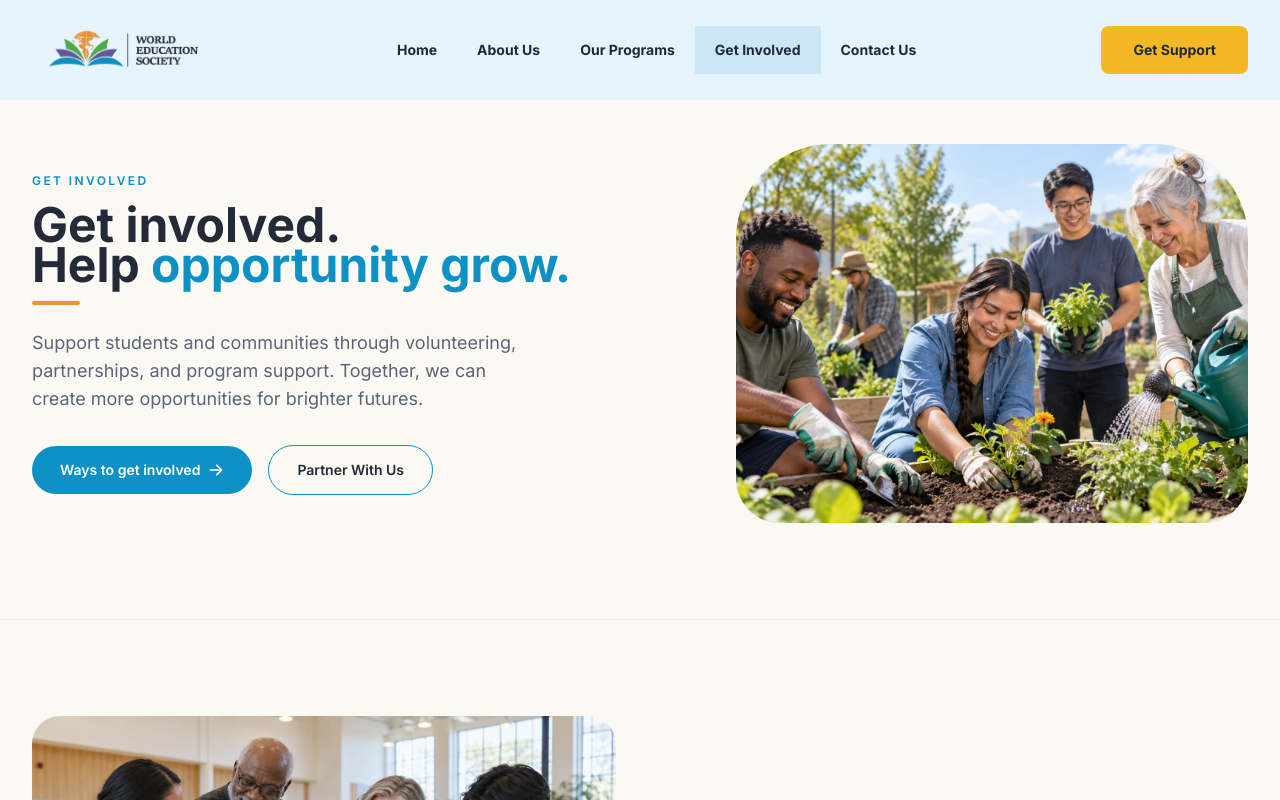
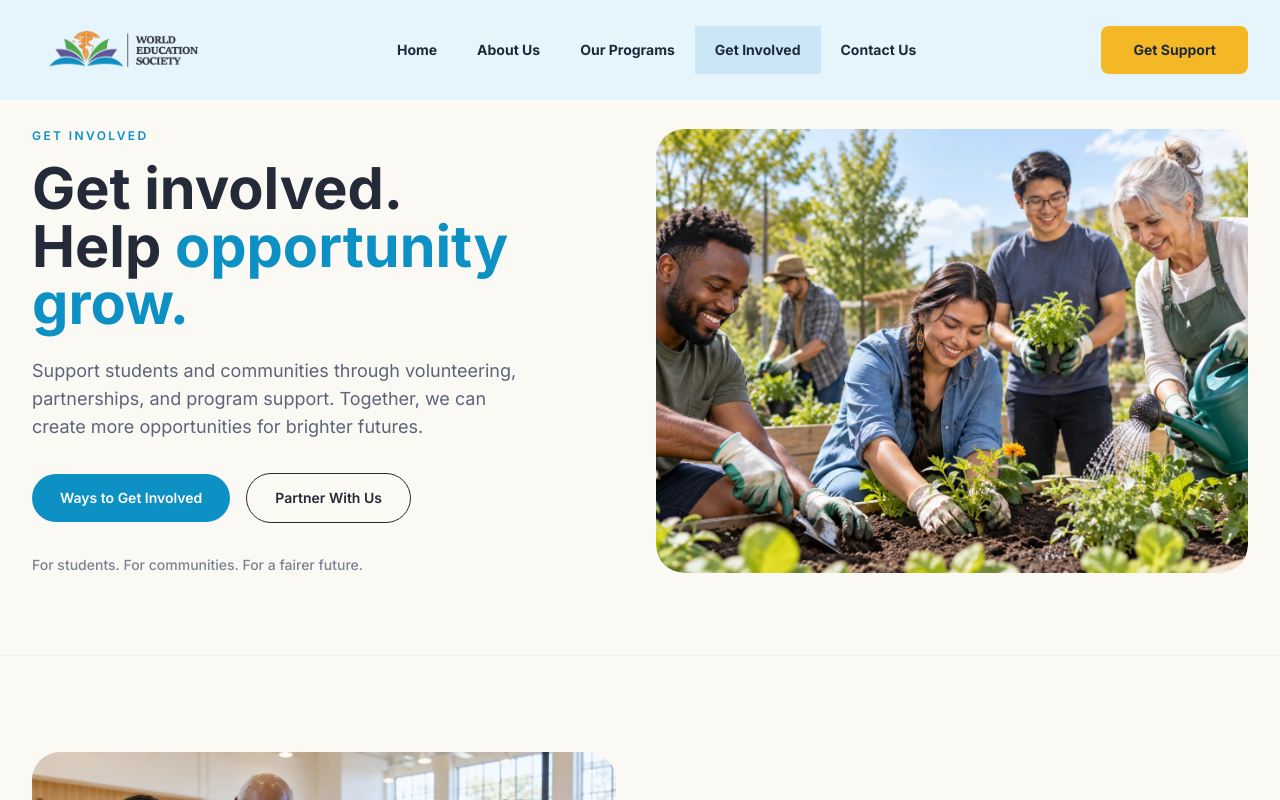
Before and after one commit to Martins-technologies/world-education-society, a React (Vite) app: page /getinvolved in a window 1280 px wide. Shown: the top 800 px of the page. Built offline with nearby package versions, Linux system fonts and the light colour scheme.

Commit message:
hero sections updated

```diff
--- a/src/components/Hero.jsx
+++ b/src/components/Hero.jsx
@@ -78,7 +78,7 @@ export default function Hero() {
           {/* Hero Image Block */}
           <div className="lg:col-span-6">
             <div className="relative mx-auto max-w-xl lg:max-w-none">
-              <div className="relative overflow-hidden rounded-[28px] bg-gray-100 aspect-[4/3] sm:aspect-[1.25/1]">
+              <div className="relative overflow-hidden rounded-[28px] bg-[#EFECE4] aspect-[4/3]">
                 <AnimatePresence mode="wait">
                   <motion.img
                     key={currentSlide}
@@ -88,7 +88,7 @@ export default function Hero() {
                     animate={{ opacity: 1 }}
                     exit={{ opacity: 0 }}
                     transition={{ duration: 0.5 }}
-                    className="h-full w-full object-cover absolute inset-0"
+                    className="h-full w-full object-contain absolute inset-0 rounded-[28px]"
                   />
                 </AnimatePresence>
               </div>
--- a/src/pages/AboutUs.jsx
+++ b/src/pages/AboutUs.jsx
@@ -7,49 +7,54 @@ export default function AboutUs() {
     <div className="bg-[#FBF9F4] min-h-screen text-[#242A38]">
 
       {/* 1) HERO SECTION */}
-      <section className="relative overflow-hidden pt-28 pb-16 sm:pt-36 sm:pb-24">
+      <section className="relative overflow-hidden pt-24 pb-14 sm:pt-32 sm:pb-20 bg-[#FBF9F4]">
         <div className="container mx-auto px-[15px] sm:px-6 lg:px-8">
           <div className="grid items-center gap-12 lg:grid-cols-12 lg:gap-8">
 
             {/* Left Text Block */}
-            {/* Left Text Block */}
-            <div className="lg:col-span-6 pr-2 lg:pr-4">
+            <div className="lg:col-span-6">
               <p className="text-xs font-semibold uppercase tracking-[0.2em] text-[#0D90C4] mb-4">
                 ABOUT WORLD EDUCATION SOCIETY
               </p>
 
-              <h1 className="text-3xl font-bold leading-[1.15] text-[#242A38] sm:text-4xl lg:text-[2.6rem] xl:text-[3.1rem] font-sans">
+              <h1 className="text-4xl font-bold leading-[1.1] text-[#242A38] sm:text-5xl lg:text-[3.6rem] font-sans">
                 People.<br />
                 Education.<br />
                 <span className="text-[#0D90C4]">Stronger Communities.</span>
               </h1>
 
-              {/* Accent Line Bar */}
-              <div className="mt-4 h-1 w-12 rounded-full bg-[#EC9136]" />
-
               <p className="mt-6 max-w-lg text-base leading-relaxed text-[#5B6478] sm:text-lg">
                 World Education Society is a non-profit organization dedicated to helping individuals and communities access educational opportunities through guidance, support and collaboration.
               </p>
 
-              <div className="mt-8">
+              <div className="mt-8 flex flex-wrap items-center gap-4">
                 <Link
                   to="/programs"
-                  className="inline-flex items-center gap-2 justify-center rounded-full bg-[#0D90C4] px-7 py-3.5 text-sm font-semibold text-white shadow-xs transition-colors hover:bg-[#0B76A3]"
+                  className="inline-flex items-center justify-center rounded-full bg-[#0D90C4] px-7 py-3.5 text-sm font-semibold text-white shadow-xs transition-colors hover:bg-[#0B76A3]"
                 >
-                  <span>Our Programs</span>
-                  <HiArrowRight className="h-4 w-4" />
+                  Explore Our Programs
+                </Link>
+                <Link
+                  to="/get-involved"
+                  className="inline-flex items-center justify-center rounded-full border border-[#242A38] px-7 py-3.5 text-sm font-semibold text-[#242A38] transition-colors hover:bg-[#242A38] hover:text-white"
+                >
+                  Get Involved
                 </Link>
               </div>
+
+              <p className="mt-8 text-xs font-medium text-[#5B6478]/80 sm:text-sm">
+                For students. For communities. For a fairer future.
+              </p>
             </div>
 
             {/* Right Hero Image */}
-            <div className="lg:col-span-6 flex lg:justify-end">
-              <div className="relative w-full max-w-xl lg:max-w-md xl:max-w-lg">
-                <div className="overflow-hidden rounded-[28px] bg-gray-100 aspect-[1.25/1] w-full shadow-xs">
+            <div className="lg:col-span-6">
+              <div className="relative mx-auto max-w-xl lg:max-w-none">
+                <div className="relative overflow-hidden rounded-[28px] bg-[#EFECE4] aspect-[4/3] shadow-xs">
                   <img
                     src="/about-us/01_about_us_hero.webp"
                     alt="Group of students walking together on campus"
-                    className="h-full w-full object-cover object-top"
+                    className="h-full w-full object-cover object-center absolute inset-0 rounded-[28px]"
                   />
                 </div>
               </div>
--- a/src/pages/ContactUsPage.jsx
+++ b/src/pages/ContactUsPage.jsx
@@ -69,52 +69,53 @@ export default function ContactUsPage() {
     <div className="bg-[#FBF9F4] min-h-screen text-[#242A38]">
 
       {/* 1) HERO SECTION */}
-      <section className="relative overflow-hidden pt-28 pb-16 sm:pt-36 sm:pb-24">
+      <section className="relative overflow-hidden pt-24 pb-14 sm:pt-32 sm:pb-20 bg-[#FBF9F4]">
         <div className="container mx-auto px-[15px] sm:px-6 lg:px-8">
           <div className="grid items-center gap-12 lg:grid-cols-12 lg:gap-8">
 
             {/* Left Text Content */}
-            <div className="lg:col-span-6 pr-2 lg:pr-4">
+            <div className="lg:col-span-6">
               <p className="text-xs font-semibold uppercase tracking-[0.2em] text-[#0D90C4] mb-4">
                 CONTACT US
               </p>
 
-              <h1 className="text-4xl font-bold leading-[1.15] text-[#242A38] sm:text-5xl lg:text-[3.2rem] xl:text-[3.6rem] font-sans">
+              <h1 className="text-4xl font-bold leading-[1.1] text-[#242A38] sm:text-5xl lg:text-[3.6rem] font-sans">
                 We&apos;re here<br />
-                <span className="whitespace-nowrap">to <span className="text-[#0D90C4]">help.</span></span>
+                to <span className="text-[#0D90C4]">help.</span>
               </h1>
-
-              {/* Accent Line Bar */}
-              <div className="mt-4 h-1 w-12 rounded-full bg-[#EC9136]" />
 
               <p className="mt-6 max-w-lg text-base leading-relaxed text-[#5B6478] sm:text-lg">
                 Have a question, need guidance or want to learn more about our programs? We&apos;d love to hear from you. Our team is here to support you.
               </p>
 
-              <div className="mt-8 flex flex-col items-start gap-3">
+              <div className="mt-8 flex flex-wrap items-center gap-4">
                 <button
                   onClick={scrollToForm}
-                  className="inline-flex items-center justify-center rounded-full bg-[#0D90C4] px-8 py-3.5 text-sm font-semibold text-white shadow-xs transition-colors hover:bg-[#0B76A3] cursor-pointer"
+                  className="inline-flex items-center justify-center rounded-full bg-[#0D90C4] px-7 py-3.5 text-sm font-semibold text-white shadow-xs transition-colors hover:bg-[#0B76A3] cursor-pointer"
                 >
                   Get in Touch
                 </button>
-                <p className="text-xs font-medium text-[#5B6478]/80 sm:text-sm">
-                  For students. For communities. For a fairer future.
-                </p>
+                <Link
+                  to="/programs"
+                  className="inline-flex items-center justify-center rounded-full border border-[#242A38] px-7 py-3.5 text-sm font-semibold text-[#242A38] transition-colors hover:bg-[#242A38] hover:text-white"
+                >
+                  Explore Programs
+                </Link>
               </div>
+
+              <p className="mt-8 text-xs font-medium text-[#5B6478]/80 sm:text-sm">
+                For students. For communities. For a fairer future.
+              </p>
             </div>
 
-            {/* Right Hero Image with decorative accent circle */}
-            <div className="lg:col-span-6 flex lg:justify-end relative">
-              {/* Soft light-blue decorative background shape */}
-              <div className="absolute -left-6 top-1/2 -translate-y-1/2 h-64 w-32 rounded-full bg-[#E5F5FC] -z-10 hidden sm:block" />
-
-              <div className="relative w-full max-w-xl lg:max-w-md xl:max-w-lg">
-                <div className="overflow-hidden rounded-t-[70px] rounded-b-[36px] sm:rounded-t-[95px] sm:rounded-b-[44px] bg-gray-100 aspect-[1.08/1] w-full shadow-xs">
+            {/* Right Hero Image */}
+            <div className="lg:col-span-6">
+              <div className="relative mx-auto max-w-xl lg:max-w-none">
+                <div className="relative overflow-hidden rounded-[28px] bg-[#EFECE4] aspect-[4/3] shadow-xs">
                   <img
                     src="/contact-us/hero.webp"
                     alt="Advisor speaking warmly with student"
-                    className="h-full w-full object-cover object-top"
+                    className="h-full w-full object-cover object-top absolute inset-0 rounded-[28px]"
                   />
                 </div>
               </div>
--- a/src/pages/GetInvolvedPage.jsx
+++ b/src/pages/GetInvolvedPage.jsx
@@ -25,55 +25,53 @@ export default function GetInvolvedPage() {
     <div className="bg-[#FBF9F4] min-h-screen text-[#242A38]">
 
       {/* 1) HERO SECTION */}
-      <section className="relative overflow-hidden pt-28 pb-16 sm:pt-36 sm:pb-24">
+      <section className="relative overflow-hidden pt-24 pb-14 sm:pt-32 sm:pb-20 bg-[#FBF9F4]">
         <div className="container mx-auto px-[15px] sm:px-6 lg:px-8">
           <div className="grid items-center gap-12 lg:grid-cols-12 lg:gap-8">
 
             {/* Left Text Block */}
-            <div className="lg:col-span-6 pr-2 lg:pr-4">
+            <div className="lg:col-span-6">
               <p className="text-xs font-semibold uppercase tracking-[0.2em] text-[#0D90C4] mb-4">
                 GET INVOLVED
               </p>
 
-              <h1 className="text-3xl font-bold leading-[1.15] text-[#242A38] sm:text-4xl lg:text-[2.5rem] xl:text-[3rem] font-sans">
-                <span>Get involved.</span><br />
-                <span className="whitespace-nowrap">Help <span className="text-[#0D90C4]">opportunity grow.</span></span>
+              <h1 className="text-4xl font-bold leading-[1.1] text-[#242A38] sm:text-5xl lg:text-[3.6rem] font-sans">
+                Get involved.<br />
+                Help <span className="text-[#0D90C4]">opportunity grow.</span>
               </h1>
-
-              {/* Accent Line Bar */}
-              <div className="mt-4 h-1 w-12 rounded-full bg-[#EC9136]" />
 
               <p className="mt-6 max-w-lg text-base leading-relaxed text-[#5B6478] sm:text-lg">
                 Support students and communities through volunteering, partnerships, and program support. Together, we can create more opportunities for brighter futures.
               </p>
 
               <div className="mt-8 flex flex-wrap items-center gap-4">
-                <a
-                  href="#"
-                  onClick={(e) => e.preventDefault()}
-                  className="inline-flex items-center gap-2 justify-center rounded-full bg-[#0D90C4] px-7 py-3.5 text-sm font-semibold text-white shadow-xs transition-colors hover:bg-[#0B76A3]"
+                <Link
+                  to="/contact"
+                  className="inline-flex items-center justify-center rounded-full bg-[#0D90C4] px-7 py-3.5 text-sm font-semibold text-white shadow-xs transition-colors hover:bg-[#0B76A3]"
                 >
-                  <span>Ways to get involved</span>
-                  <HiArrowRight className="h-4 w-4" />
-                </a>
-                <a
-                  href="#"
-                  onClick={(e) => e.preventDefault()}
-                  className="inline-flex items-center justify-center rounded-full border border-[#0D90C4] px-7 py-3.5 text-sm font-semibold text-[#242A38] transition-colors hover:bg-[#0D90C4] hover:text-white"
+                  Ways to Get Involved
+                </Link>
+                <Link
+                  to="/contact"
+                  className="inline-flex items-center justify-center rounded-full border border-[#242A38] px-7 py-3.5 text-sm font-semibold text-[#242A38] transition-colors hover:bg-[#242A38] hover:text-white"
                 >
                   Partner With Us
-                </a>
+                </Link>
               </div>
+
+              <p className="mt-8 text-xs font-medium text-[#5B6478]/80 sm:text-sm">
+                For students. For communities. For a fairer future.
+              </p>
             </div>
 
             {/* Right Hero Image */}
-            <div className="lg:col-span-6 flex lg:justify-end">
-              <div className="relative w-full max-w-xl lg:max-w-md xl:max-w-lg">
-                <div className="overflow-hidden rounded-t-[70px] rounded-b-[36px] sm:rounded-t-[95px] sm:rounded-b-[44px] bg-gray-100 aspect-[1.35/1] w-full shadow-xs">
+            <div className="lg:col-span-6">
+              <div className="relative mx-auto max-w-xl lg:max-w-none">
+                <div className="relative overflow-hidden rounded-[28px] bg-[#EFECE4] aspect-[4/3] shadow-xs">
                   <img
                     src="/get-involved/hero.webp"
                     alt="Volunteers tending to plants outdoors together"
-                    className="h-full w-full object-cover object-center"
+                    className="h-full w-full object-cover object-center absolute inset-0 rounded-[28px]"
                   />
                 </div>
               </div>
--- a/src/pages/OurPrograms.jsx
+++ b/src/pages/OurPrograms.jsx
@@ -51,50 +51,53 @@ export default function OurPrograms() {
     <div className="bg-[#FBF9F4] min-h-screen text-[#242A38]">
 
       {/* 1) HERO SECTION */}
-      <section className="relative overflow-hidden pt-28 pb-16 sm:pt-36 sm:pb-24">
+      <section className="relative overflow-hidden pt-24 pb-14 sm:pt-32 sm:pb-20 bg-[#FBF9F4]">
         <div className="container mx-auto px-[15px] sm:px-6 lg:px-8">
           <div className="grid items-center gap-12 lg:grid-cols-12 lg:gap-8">
 
             {/* Left Text Content */}
-            <div className="lg:col-span-6 pr-2 lg:pr-4">
+            <div className="lg:col-span-6">
               <p className="text-xs font-semibold uppercase tracking-[0.2em] text-[#0D90C4] mb-4">
                 OUR PROGRAMS
               </p>
 
-              <h1 className="text-3xl font-bold leading-[1.15] text-[#242A38] sm:text-4xl lg:text-[2.6rem] xl:text-[3.1rem] font-sans">
+              <h1 className="text-4xl font-bold leading-[1.1] text-[#242A38] sm:text-5xl lg:text-[3.6rem] font-sans">
                 Learning today.<br />
                 Brighter <span className="text-[#0D90C4]">tomorrows.</span>
               </h1>
-
-              {/* Accent Line Bar */}
-              <div className="mt-4 h-1 w-12 rounded-full bg-[#EC9136]" />
 
               <p className="mt-6 max-w-lg text-base leading-relaxed text-[#5B6478] sm:text-lg">
                 Our programs are designed to remove barriers, create opportunities and empower individuals and communities through education, support and collaboration.
               </p>
 
-              <div className="mt-8 flex flex-col items-start gap-3">
+              <div className="mt-8 flex flex-wrap items-center gap-4">
                 <Link
                   to="/contact"
-                  className="inline-flex items-center gap-2 justify-center rounded-full bg-[#0D90C4] px-7 py-3.5 text-sm font-semibold text-white shadow-xs transition-colors hover:bg-[#0B76A3]"
+                  className="inline-flex items-center justify-center rounded-full bg-[#0D90C4] px-7 py-3.5 text-sm font-semibold text-white shadow-xs transition-colors hover:bg-[#0B76A3]"
                 >
-                  <span>Get Support</span>
-                  <HiArrowRight className="h-4 w-4" />
+                  Get Support
                 </Link>
-                <p className="text-xs font-medium text-[#5B6478]/80 sm:text-sm">
-                  For students. For communities. For a fairer future.
-                </p>
+                <Link
+                  to="/get-involved"
+                  className="inline-flex items-center justify-center rounded-full border border-[#242A38] px-7 py-3.5 text-sm font-semibold text-[#242A38] transition-colors hover:bg-[#242A38] hover:text-white"
+                >
+                  Get Involved
+                </Link>
               </div>
+
+              <p className="mt-8 text-xs font-medium text-[#5B6478]/80 sm:text-sm">
+                For students. For communities. For a fairer future.
+              </p>
             </div>
 
             {/* Right Hero Image */}
-            <div className="lg:col-span-6 flex lg:justify-end">
-              <div className="relative w-full max-w-xl lg:max-w-md xl:max-w-lg">
-                <div className="overflow-hidden rounded-t-[70px] rounded-b-[36px] sm:rounded-t-[95px] sm:rounded-b-[44px] bg-gray-100 aspect-[1.35/1] w-full shadow-xs">
+            <div className="lg:col-span-6">
+              <div className="relative mx-auto max-w-xl lg:max-w-none">
+                <div className="relative overflow-hidden rounded-[28px] bg-[#EFECE4] aspect-[4/3] shadow-xs">
                   <img
                     src="/our-programs/hero.webp"
                     alt="Group of students smiling together with a laptop outdoors"
-                    className="h-full w-full object-cover object-top"
+                    className="h-full w-full object-cover object-center absolute inset-0 rounded-[28px]"
                   />
                 </div>
               </div>
```
